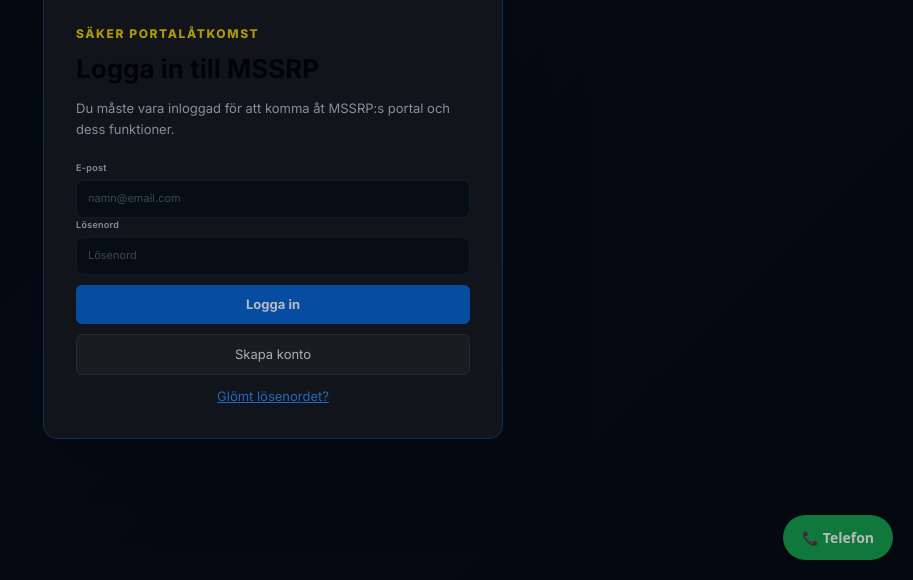
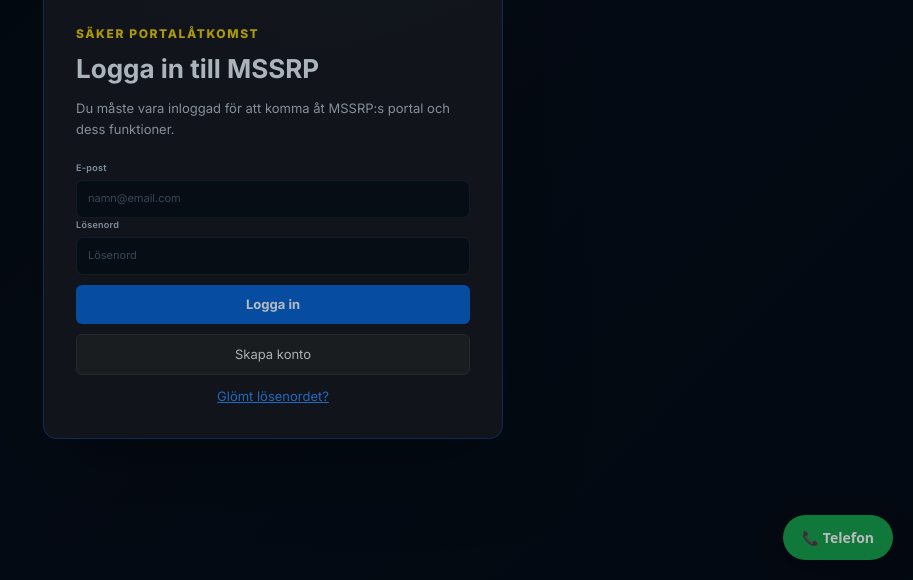
Before and after one commit to mAKI48/MSSRP_Portal, a plain HTML site: page index.html in a window 1280 px wide. Shown: the part 220-800 px from the top of the page, without its empty margins (367-1280 px from the left). Drawn offline with nearby package versions, Linux system fonts and the light colour scheme; no server answers.

Commit message:
Update style.css

```diff
--- a/style.css
+++ b/style.css
@@ -10,7 +10,7 @@
   --border: rgba(115, 145, 175, 0.16);
   --border-strong: rgba(89, 144, 196, 0.28);
 
-  --text: #000000;
+  --text: #eef5fb;
   --text-soft: #b5c4d3;
   --text-muted: #718296;
 
```
